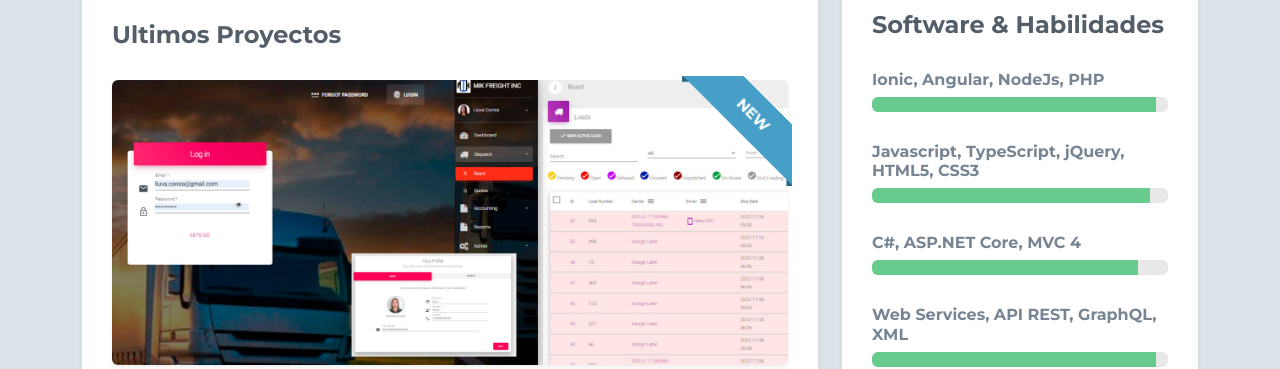
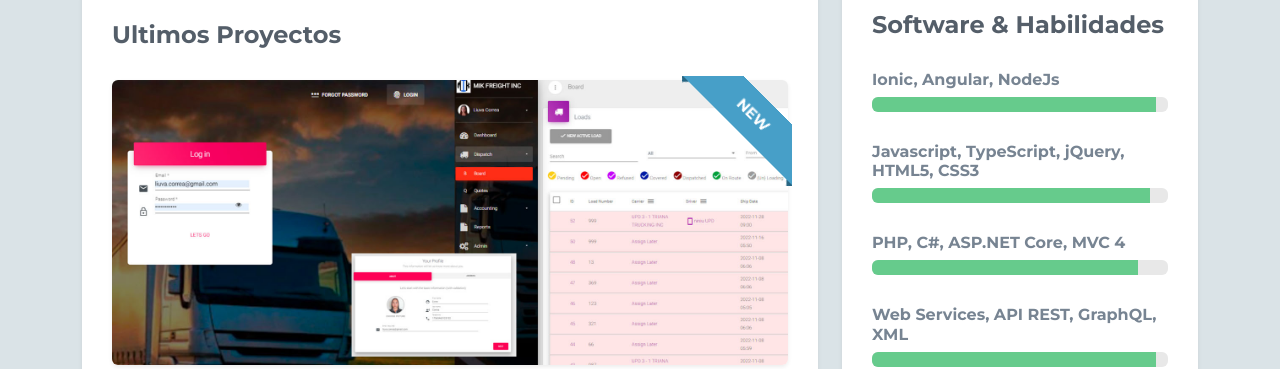
Before and after one commit to lcorrea79/lcorrea79.github.io, a plain HTML site: page index.html in a window 1280 px wide. Shown: the part 588-957 px from the top of the page. Drawn offline with nearby package versions, Linux system fonts and the light colour scheme; no server answers; a script that the page names is missing; some icons are missing.

Commit message:
Update Habilidades - PHP

```diff
--- a/index.html
+++ b/index.html
@@ -339,7 +339,7 @@
                             <div class="skillset">
 
                                 <div class="item">
-                                    <h3 class="level-title">Ionic, Angular, NodeJs, PHP<!--<span class="level-label" data-bs-toggle="tooltip" data-bs-placement="left" title=""><i class="fas fa-info-circle"></i>Pro</span>--></h3>
+                                    <h3 class="level-title">Ionic, Angular, NodeJs<!--<span class="level-label" data-bs-toggle="tooltip" data-bs-placement="left" title=""><i class="fas fa-info-circle"></i>Pro</span>--></h3>
 
                                     <div class="level-bar progress">
 									    <div class="progress-bar level-bar-inner" role="progressbar" style="width: 96%" aria-valuenow="93"  aria-valuemin="0" aria-valuemax="96"></div>
@@ -354,7 +354,7 @@
                                 </div><!--//item-->
 
                                 <div class="item">
-                                    <h3 class="level-title">C#, ASP.NET Core, MVC 4<!--<span class="level-label" data-bs-toggle="tooltip" data-bs-placement="left" title=""><i class="fas fa-info-circle"></i>Pro</span>--></h3>
+                                    <h3 class="level-title">PHP, C#, ASP.NET Core, MVC 4<!--<span class="level-label" data-bs-toggle="tooltip" data-bs-placement="left" title=""><i class="fas fa-info-circle"></i>Pro</span>--></h3>
                                     <div class="level-bar progress">
 									    <div class="progress-bar level-bar-inner" role="progressbar" style="width: 90%" aria-valuenow="93"  aria-valuemin="0" aria-valuemax="96"></div>
 									</div><!--//level-bar-->
```
